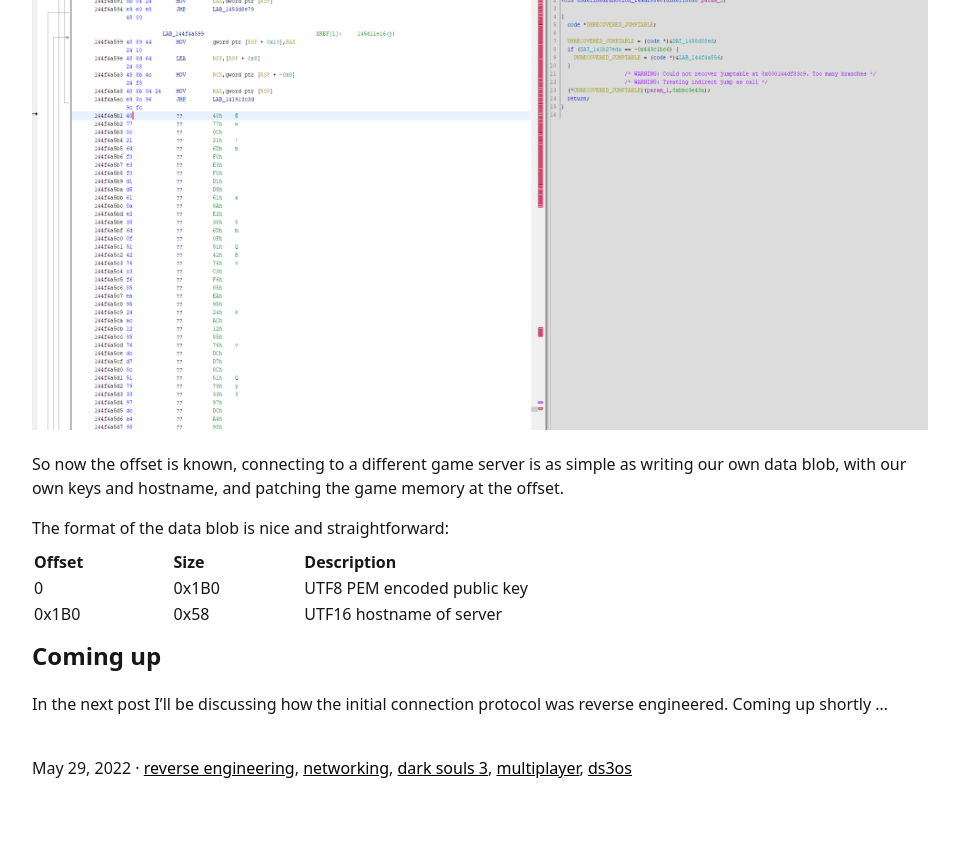
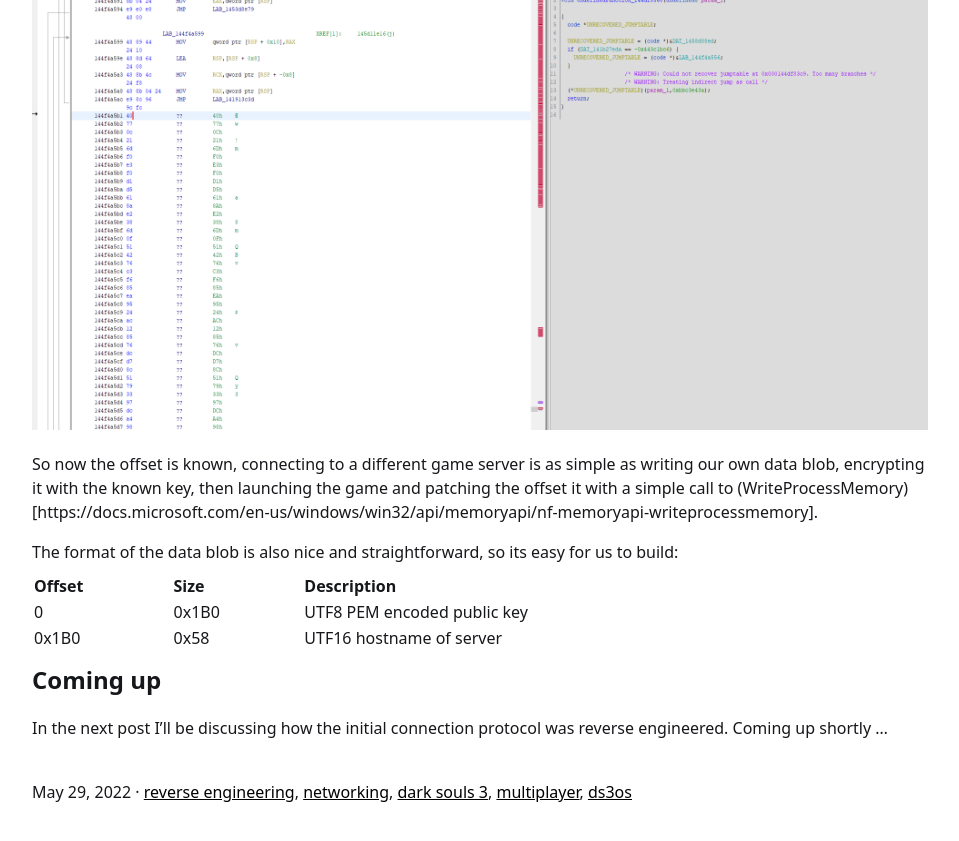
Before and after one commit to TLeonardUK/TLeonardUK.github.io, a Jekyll site: the page built from _posts/2022-05-29-reverse-engineering-dark-souls-3-networking.md, in a window 1280 px wide and 900 px high, scrolled down 6620 px. Shown: the top 841 px of the window, without its empty margins (160-1119 px from the left). Built offline with Jekyll 4.4.1, drawn with Linux system fonts in a browser that asks for light colours.

Commit message:
Update 2022-05-29-reverse-engineering-dark-souls-3-networking.md

```diff
--- a/_posts/2022-05-29-reverse-engineering-dark-souls-3-networking.md
+++ b/_posts/2022-05-29-reverse-engineering-dark-souls-3-networking.md
@@ -102,9 +102,9 @@ The data being decrypted is static and stored at offset *0x144F4A5B1* (on the cu
 
  ![Ghidra showing TEA data](/assets/images/posts/ds3os/ghidra_tea_block.png)
 
-So now the offset is known, connecting to a different game server is as simple as writing our own data blob, with our own keys and hostname, and patching the game memory at the offset.
+So now the offset is known, connecting to a different game server is as simple as writing our own data blob, encrypting it with the known key, then launching the game and patching the offset it with a simple call to (WriteProcessMemory)[https://docs.microsoft.com/en-us/windows/win32/api/memoryapi/nf-memoryapi-writeprocessmemory].
 
-The format of the data blob is nice and straightforward:
+The format of the data blob is also nice and straightforward, so its easy for us to build:
 
 | Offset      | Size        | Description |
 |:----------- |:----------- |:----------- |
```
